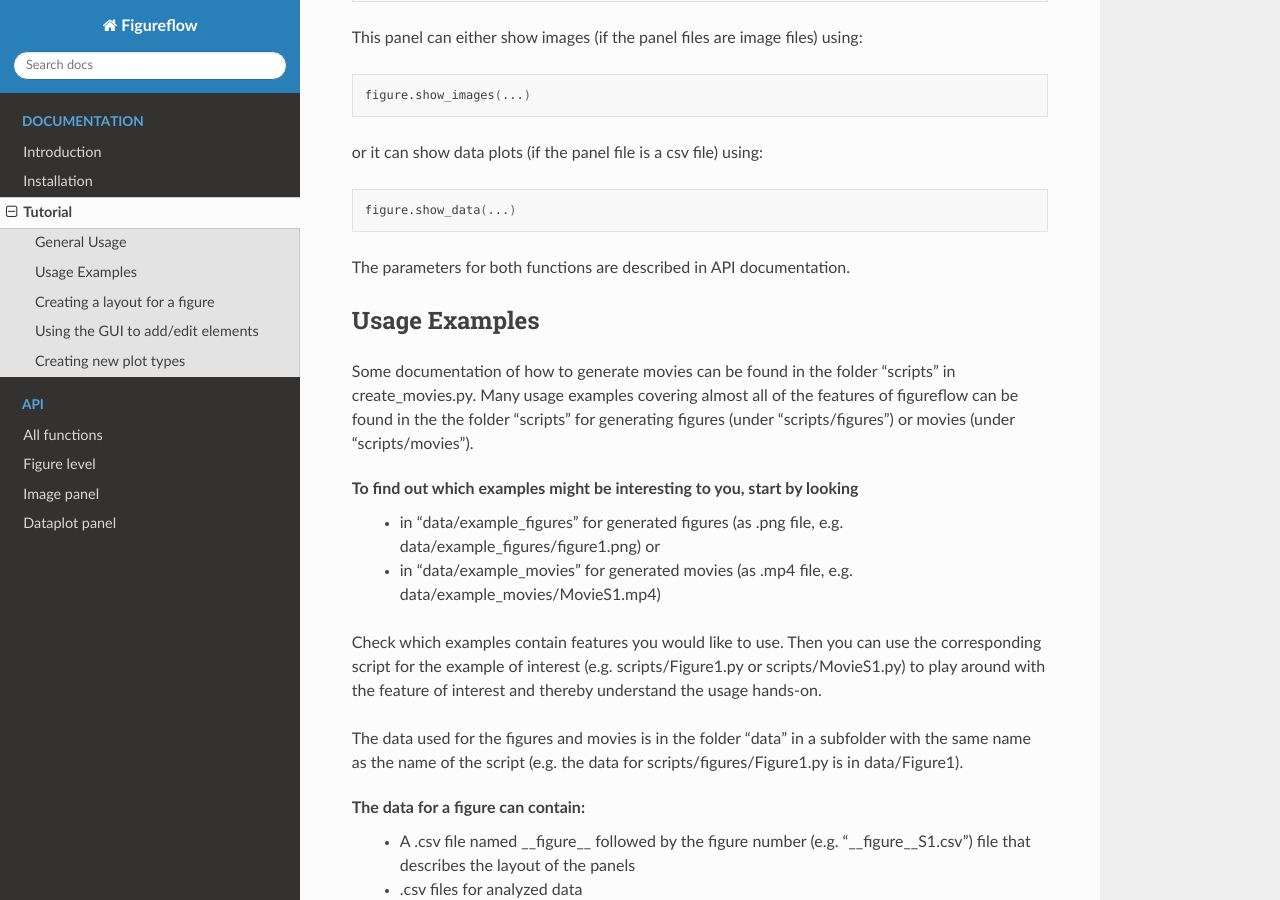
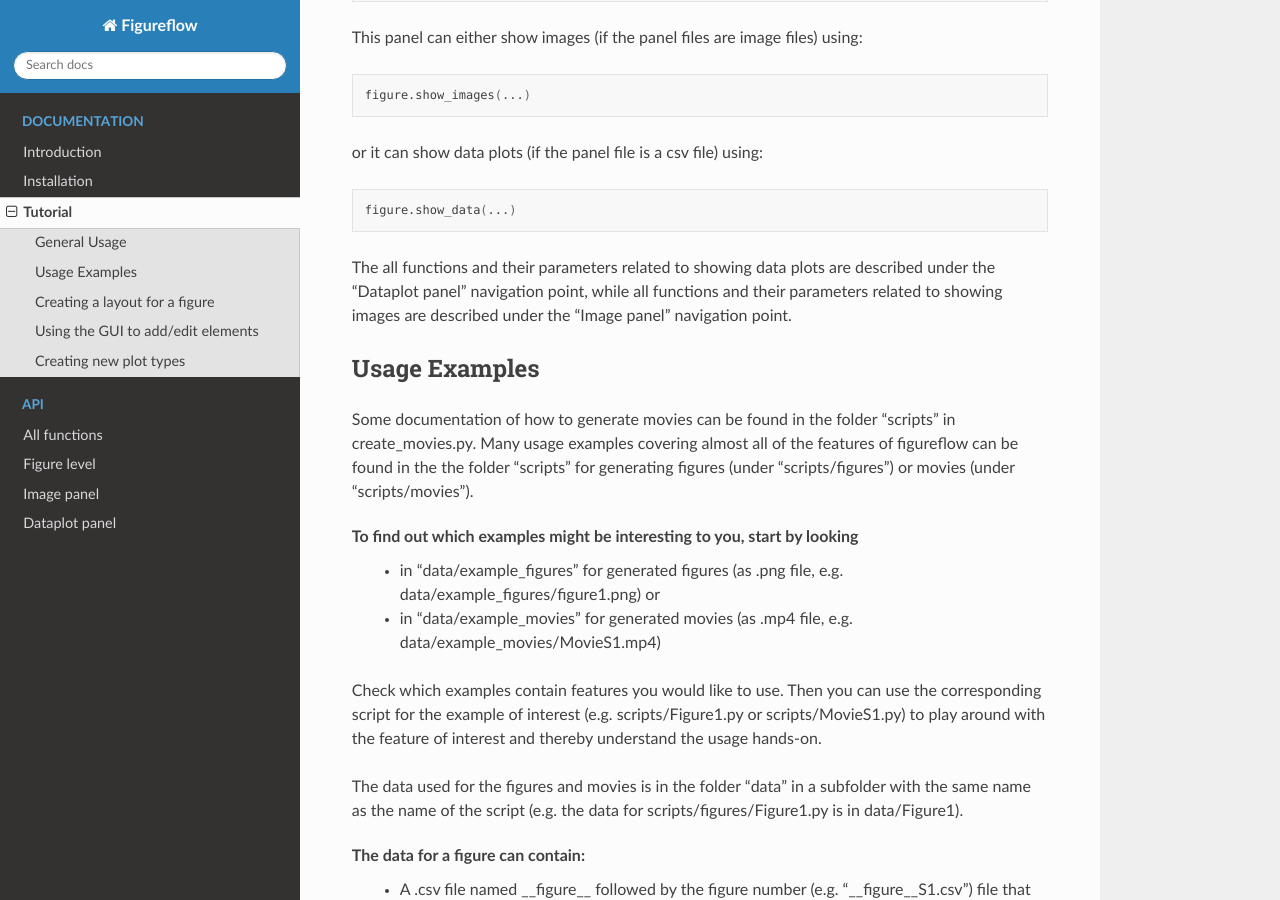
Before and after one commit to maxschelski/figureflow, a Sphinx documentation site: the page built from docs/tutorial.rst, in a window 1280 px wide and 900 px high, scrolled down 635 px. Built offline with Sphinx 7.4.7 and the Read the Docs theme 2.0.0, drawn with Linux system fonts in a browser that asks for light colours.

Commit message:
Update tutorial.rst

```diff
--- a/docs/tutorial.rst
+++ b/docs/tutorial.rst
@@ -32,7 +32,7 @@
 
   figure.show_data(...)
 
-The parameters for both functions are described in API documentation.
+The all functions and their parameters related to showing data plots are described under the "Dataplot panel" navigation point, while all functions and their parameters related to showing images are described under the "Image panel" navigation point.
 
 
 Usage Examples
```
